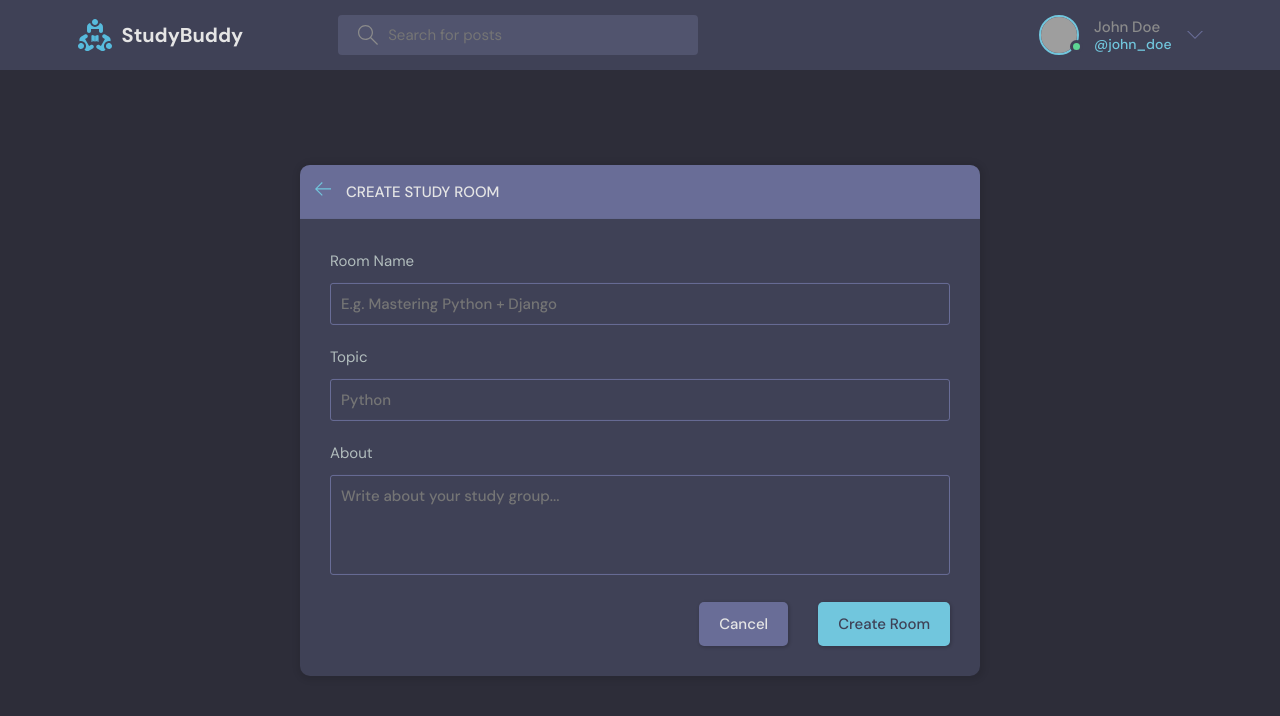
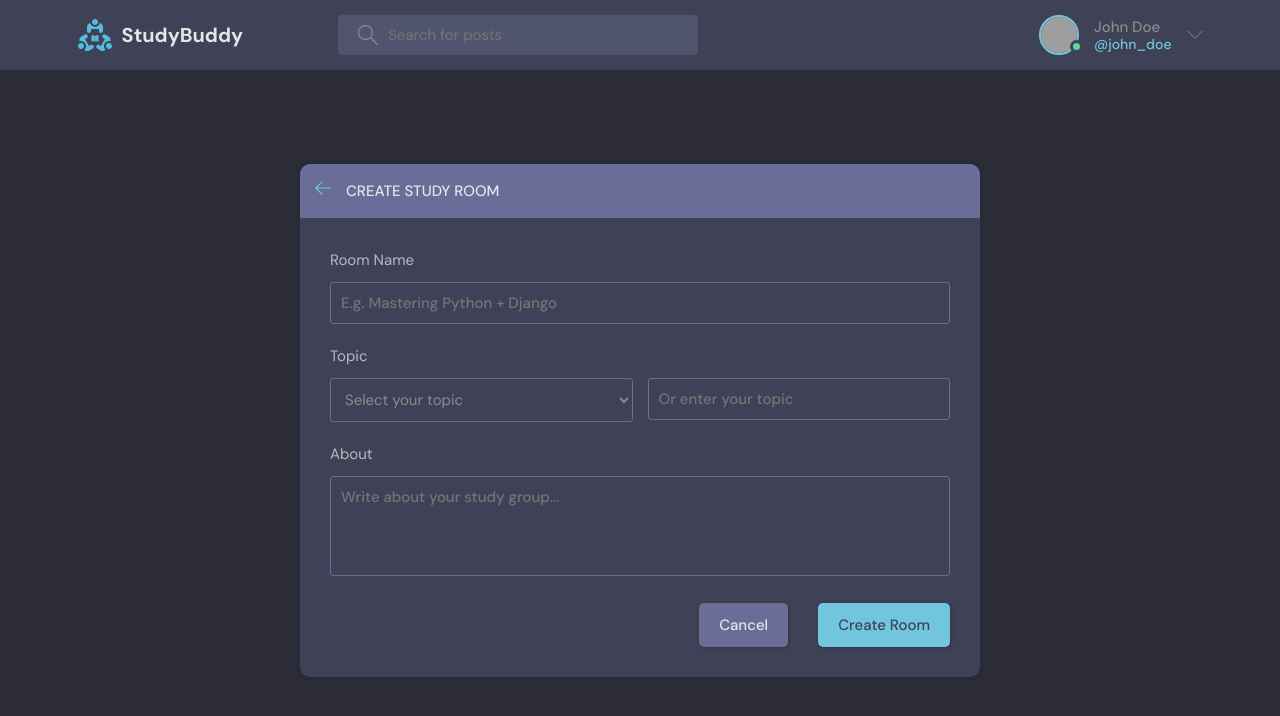
Before and after one commit to shahriarpshuvo/studybuddy-template, a plain HTML site: page create-room.html in a window 1280 px wide. Drawn offline with Linux system fonts and the light colour scheme; grey boxes are pictures that could not be loaded.

Commit message:
:fire: add dropdown input

```diff
--- a/create-room.html
+++ b/create-room.html
@@ -17,13 +17,7 @@
         </a>
         <form class="header__search">
           <label>
-            <svg
-              version="1.1"
-              xmlns="http://www.w3.org/2000/svg"
-              width="32"
-              height="32"
-              viewBox="0 0 32 32"
-            >
+            <svg version="1.1" xmlns="http://www.w3.org/2000/svg" width="32" height="32" viewBox="0 0 32 32">
               <title>search</title>
               <path
                 d="M32 30.586l-10.845-10.845c1.771-2.092 2.845-4.791 2.845-7.741 0-6.617-5.383-12-12-12s-12 5.383-12 12c0 6.617 5.383 12 12 12 2.949 0 5.649-1.074 7.741-2.845l10.845 10.845 1.414-1.414zM12 22c-5.514 0-10-4.486-10-10s4.486-10 10-10c5.514 0 10 4.486 10 10s-4.486 10-10 10z"
@@ -45,13 +39,7 @@
               <img src="https://randomuser.me/api/portraits/men/37.jpg" />
             </div>
             <p>John Doe <span>@john_doe</span></p>
-            <svg
-              version="1.1"
-              xmlns="http://www.w3.org/2000/svg"
-              width="32"
-              height="32"
-              viewBox="0 0 32 32"
-            >
+            <svg version="1.1" xmlns="http://www.w3.org/2000/svg" width="32" height="32" viewBox="0 0 32 32">
               <title>chevron-down</title>
               <path d="M16 21l-13-13h-3l16 16 16-16h-3l-13 13z"></path>
             </svg>
@@ -65,13 +53,7 @@
           <div class="layout__boxHeader">
             <div class="layout__boxTitle">
               <a href="index.html">
-                <svg
-                  version="1.1"
-                  xmlns="http://www.w3.org/2000/svg"
-                  width="32"
-                  height="32"
-                  viewBox="0 0 32 32"
-                >
+                <svg version="1.1" xmlns="http://www.w3.org/2000/svg" width="32" height="32" viewBox="0 0 32 32">
                   <title>arrow-left</title>
                   <path
                     d="M13.723 2.286l-13.723 13.714 13.719 13.714 1.616-1.611-10.96-10.96h27.625v-2.286h-27.625l10.965-10.965-1.616-1.607z"
@@ -85,24 +67,26 @@
             <form class="form" action="#">
               <div class="form__group">
                 <label for="room_name">Room Name</label>
-                <input
-                  id="room_name"
-                  name="room_name"
-                  type="text"
-                  placeholder="E.g. Mastering Python + Django"
-                />
+                <input id="room_name" name="room_name" type="text" placeholder="E.g. Mastering Python + Django" />
               </div>
-              <div class="form__group">
-                <label for="room_topic">Topic</label>
-                <input id="room_topic" name="room_topic" type="text" placeholder="Python" />
+              <div class="form__split">
+                <div class="form__group">
+                  <label for="room_topic">Topic</label>
+                  <!-- <input id="room_topic" name="room_topic" type="text" placeholder="Python" /> -->
+                  <select name="room_topic" id="room_topic">
+                    <option value="">Select your topic</option>
+                    <option value="">Python</option>
+                    <option value="">Django</option>
+                  </select>
+                </div>
+                <div class="form__group">
+                  <label for="custom_topic">&nbsp;</label>
+                  <input id="custom_topic" name="custom_topic" type="text" placeholder="Or enter your topic" />
+                </div>
               </div>
               <div class="form__group">
                 <label for="room_about">About</label>
-                <textarea
-                  name="room_about"
-                  id="room_about"
-                  placeholder="Write about your study group..."
-                ></textarea>
+                <textarea name="room_about" id="room_about" placeholder="Write about your study group..."></textarea>
               </div>
               <div class="form__action">
                 <a class="btn btn--dark" href="index.html">Cancel</a>
--- a/style.css
+++ b/style.css
@@ -425,6 +425,12 @@ a {
 
 .form__group {
   margin-bottom: 2rem;
+  width: 100%;
+}
+
+.form__split {
+  display: flex;
+  gap: 1.5rem;
 }
 
 .form__group label {
@@ -434,7 +440,8 @@ a {
 }
 
 .form__group input,
-.form__group textarea {
+.form__group textarea,
+.form__group select {
   background: transparent;
   border: 1px solid var(--color-dark-light);
   padding: 1rem;
@@ -454,6 +461,17 @@ a {
   background: transparent;
   height: 10rem;
   resize: none;
+}
+
+.form__group select {
+  color: var(--color-gray);
+  font-weight: 400;
+}
+
+.form__group select option {
+  background-color: var(--color-dark-light);
+  color: var(--color-light);
+  padding: 0 10rem;
 }
 
 .form__action {
```
